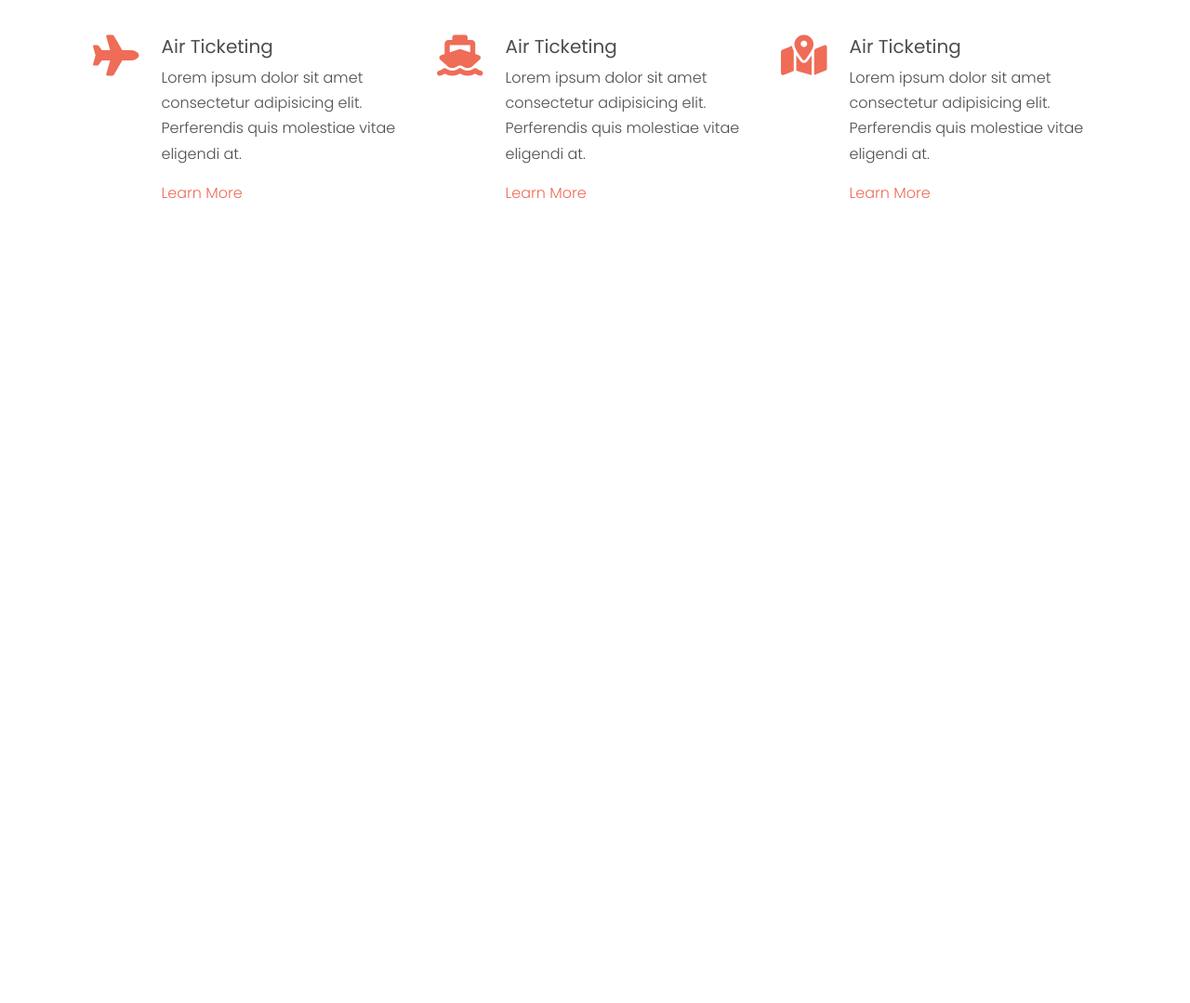
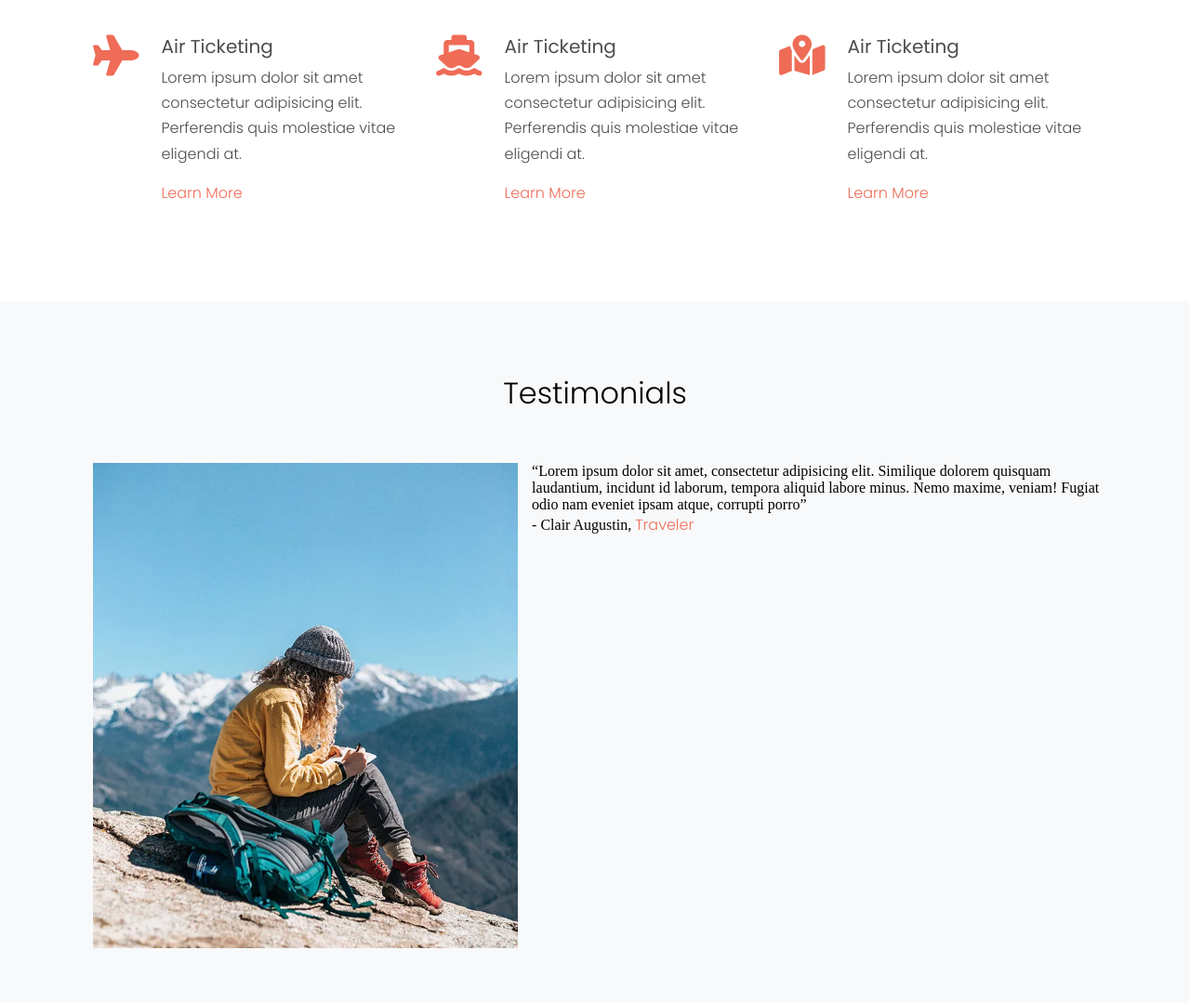
Before and after one commit to tigranyanann/tigranyanann, a plain HTML site: page index.html in a window 1280 px wide. Shown: the part 1116-2195 px from the top of the page at 93% size. Before the commit the page ends 1416 px from the top, so only its background shows below. Drawn offline with nearby package versions, Linux system fonts and the light colour scheme.

Commit message:
i finished the third secction and started the fourth section

```diff
--- a/css/style.css
+++ b/css/style.css
@@ -268,7 +268,7 @@ div.swiper-wrapper div.second-img {
     background-position: center;
 }
 
-div.swiper-wrapper div.swiper-slide::before {
+div.swiper-wrapper div.second-img, div.first-img::before {
     position: absolute;
     content: "";
     left: 0;
@@ -354,7 +354,6 @@ section.three-boxs {
 
 div.boxs {
     display: flex;
-    justify-content: center;
     align-items: center;
     margin-top: -150px;
     z-index: 9;
@@ -363,8 +362,8 @@ div.boxs {
 div.box {
     position: relative;
     padding: 0 15px;
-    max-width: 379px;
-    width: 100%;
+    max-width: 370px;
+    width: calc(100% - 15px);
     z-index: 9;
 }
 
@@ -440,16 +439,18 @@ section.section3 {
 
 div.icons-boxs {
     display: flex;
-    justify-content: space-between;
+    justify-content: flex-start;
     align-items: center;
     width: 100%;
 }
 
 div.icon-box {
-    max-width: 33.3333%;
+    max-width: 369px;
     padding: 0 15px;
     position: relative;
     display: flex;
+    width: calc(100% - 15px);
+    margin-bottom: 24px;
 }
 
 div.icon-box span {
@@ -479,7 +480,7 @@ div.icon-box div.ib-text p {
     margin-bottom: 16px;
 }
 
-div.icon-box div.ib-text a {
+main a.link {
     margin-bottom: 16px;
     color: rgb(239, 108, 87);
     font-size: 16px;
@@ -488,12 +489,58 @@ div.icon-box div.ib-text a {
     transition: .3s all;
 }
 
-div.icon-box div.ib-text a:hover {
+main a.link:hover {
     color: #e43216;
 }
 
+                                                /* MAIN-4 */
 
-                                            /* MEDIA'S */
+section.section4 {
+    background-color: rgb(248, 249, 250);
+    padding: 80px 0px;
+    position: relative;
+}
+
+div.testimonials {
+    margin-bottom: 48px;
+    display: flex;
+    justify-content: center;
+    flex-wrap: wrap;
+    margin-right: -15px;
+    margin-left: -15px;
+    padding: 0 15px;
+}
+
+div.testimonials h2 {
+    color: rgb(0, 0, 0);
+    font-size: 32px;
+    font-family: 'Poppins', sans-serif;
+    font-weight: 300;
+    line-height: 38.4px;
+    margin-bottom: 8px;
+}
+
+div.all-slide {
+    display: flex;
+}
+
+div.swiper-img {
+    max-width: 555px;
+    width: 100%;
+    position: relative;
+    padding: 0 15px;
+    margin-bottom: 48px;
+    line-height: 27.2px;
+}
+
+div.swiper-img img {
+    max-width: 525px;
+    width: 100%;
+
+}
+
+
+                                                /* MEDIA'S */
 
 @media screen and (max-width: 1200px) {
     nav.nav {
@@ -532,12 +579,19 @@ div.icon-box div.ib-text a:hover {
     }
 }
 
-                                            /* !!!!!!!!!!!!! */
-
-@media screen and (min-width: 768px) and (max-width: 992px) {
-    div.box3 {
-        transform: translateX(-50%);
+@media screen and (max-width: 769px) {
+    div.boxs {
+        justify-content: center;
     }
 }
 
-                                            /* !!!!!!!!!!!!! */
+@media screen and (max-width: 768px) {
+    div.icons-boxs {
+        flex-direction: column;
+        padding: 0px;
+    }
+
+    div.icon-box {
+        padding: 0px;
+    }
+}
--- a/index.html
+++ b/index.html
@@ -136,7 +136,7 @@
                        <div class="ib-text">
                            <h5>Air Ticketing</h5>
                            <p>Lorem ipsum dolor sit amet consectetur adipisicing elit. Perferendis quis molestiae vitae eligendi at.</p>
-                           <a href="#">Learn More</a>
+                           <a href="#" class="link">Learn More</a>
                        </div>
                    </div>
                    <div class="icon-box">
@@ -144,7 +144,7 @@
                        <div class="ib-text">
                            <h5>Air Ticketing</h5>
                            <p>Lorem ipsum dolor sit amet consectetur adipisicing elit. Perferendis quis molestiae vitae eligendi at.</p>
-                           <a href="#">Learn More</a>
+                           <a href="#" class="link">Learn More</a>
                        </div>
                    </div>
                    <div class="icon-box">
@@ -152,9 +152,55 @@
                        <div class="ib-text">
                            <h5>Air Ticketing</h5>
                            <p>Lorem ipsum dolor sit amet consectetur adipisicing elit. Perferendis quis molestiae vitae eligendi at.</p>
-                           <a href="#">Learn More</a>
+                           <a href="#" class="link">Learn More</a>
                        </div>
                    </div>
+               </div>
+           </div>
+       </section>
+       <section class="section4">
+           <div class="container">
+               <div class="testimonials">
+                   <h2>Testimonials</h2>
+               </div>
+               <div class="swiper mySwiper2">
+                   <div class="swiper-wrapper">
+                        <div class="swiper-slide">
+                            <div class="slide all-slide">
+                                <div class="swiper-img">
+                                    <img src="./img/ximg_2.jpg.pagespeed.ic.O2X5ML22wr.webp" alt="#">
+                                </div>
+                                <div class="swiper-texts">
+                                    <p>“Lorem ipsum dolor sit amet, consectetur adipisicing elit. Similique dolorem quisquam laudantium, incidunt id laborum, tempora aliquid labore minus. Nemo maxime, veniam! Fugiat odio nam eveniet ipsam atque, corrupti porro”</p>
+                                    <p>- Clair Augustin, <a href="#" class="link">Traveler</a></p>
+                                </div>
+                            </div>
+                        </div>
+                        <div class="swiper-slide">
+                            <div class="slide all-slide">
+                                <div class="swiper-img">
+                                    <img src="./img/ximg_4.jpg.pagespeed.ic.9Hz6SLvA4M.webp" alt="#">
+                                </div>
+                                <div class="swiper-texts">
+                                     <p>“Lorem ipsum dolor sit amet, consectetur adipisicing elit. Similique dolorem quisquam laudantium, incidunt id laborum, tempora aliquid labore minus. Nemo maxime, veniam! Fugiat odio nam eveniet ipsam atque, corrupti porro”</p>
+                                      <p>- James Martin, <a href="#" class="link">Traveler</a></p>
+                                </div>
+                            </div>
+                        </div>
+                        <div class="swiper-slide">
+                            <div class="slide all-slide">
+                                <div class="swiper-img">
+                                    <img src="./img/ximg_1.jpg.pagespeed.ic.9-q5m7McXm.webp" alt="#">
+                                </div>
+                                <div class="swiper-texts">
+                                    <p>“Lorem ipsum dolor sit amet, consectetur adipisicing elit. Similique dolorem quisquam laudantium, incidunt id laborum, tempora aliquid labore minus. Nemo maxime, veniam! Fugiat odio nam eveniet ipsam atque, corrupti porro”</p>
+                                     <p>- James Martin, <a href="#" class="link">Traveler</a></p>
+                                </div>
+                            </div>
+                        </div>
+                   </div>
+                   <div class="swiper-button-next2"></div>
+                   <div class="swiper-button-prev2"></div>
                </div>
            </div>
        </section>
@@ -162,6 +208,9 @@
 
     <!-- Swiper JS -->
     <script src="https://unpkg.com/swiper/swiper-bundle.min.js"></script>
+
+    <!-- Swiper JS -->
+     <script src="https://cdn.jsdelivr.net/npm/swiper/swiper-bundle.min.js"></script>
 
     <!-- Initialize Swiper -->
     <script>
@@ -175,5 +224,18 @@
         },
       });
     </script>
+
+    <!-- Initialize Swiper -->
+    <script>
+      var swiper = new Swiper(".mySwiper2", {
+        slidesPerView: 1,
+        spaceBetween: 30,
+        loop: true,
+        navigation: {
+          nextEl: ".swiper-button-next2",
+          prevEl: ".swiper-button-prev2",
+        },
+      });
+    </script>
 </body>
 </html>
```
